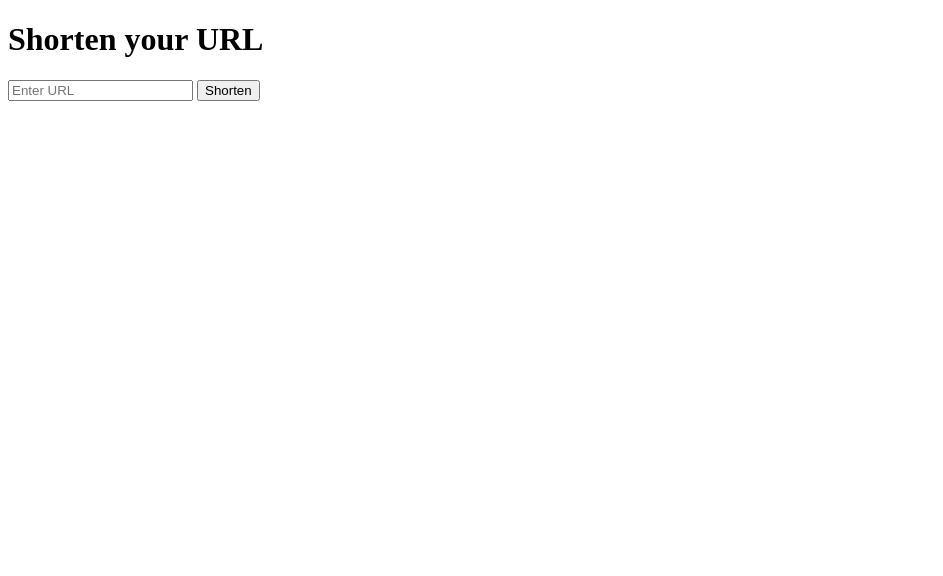
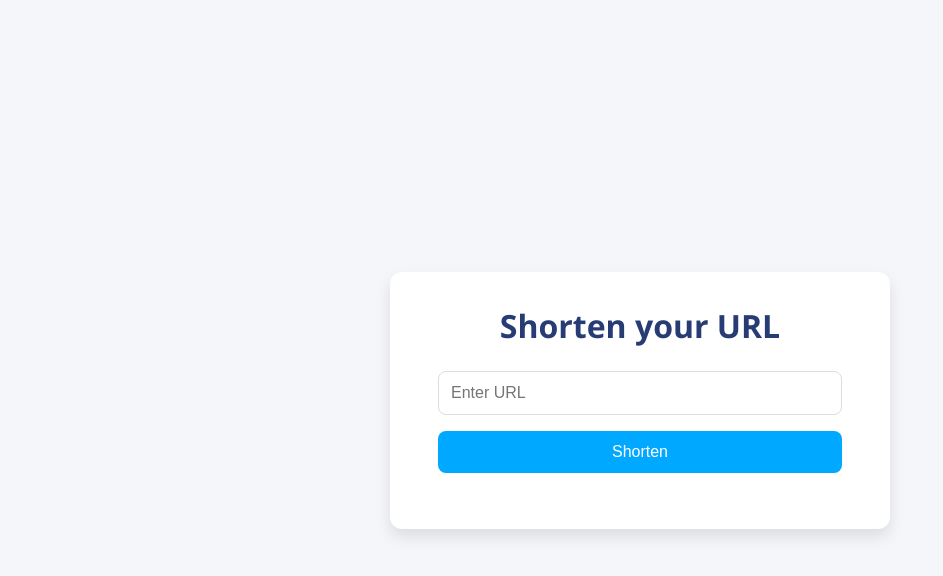
Before and after one commit to Abhijeet-Hapase/UrlShortner, a plain HTML site: page public/index.html in a window 1280 px wide. Shown: the whole page, without its empty margins (0-943 px from the left). Drawn offline with Linux system fonts and the light colour scheme.

Commit message:
add css to html

```diff
--- a/public/index.html
+++ b/public/index.html
@@ -1,3 +1,5 @@
+<link rel="stylesheet" href="style.css" />
+<div class="container">
 <!DOCTYPE html>
 <html>
 <head>
@@ -14,3 +16,4 @@
   <script src="app.js"></script>
 </body>
 </html>
+</div>
```
